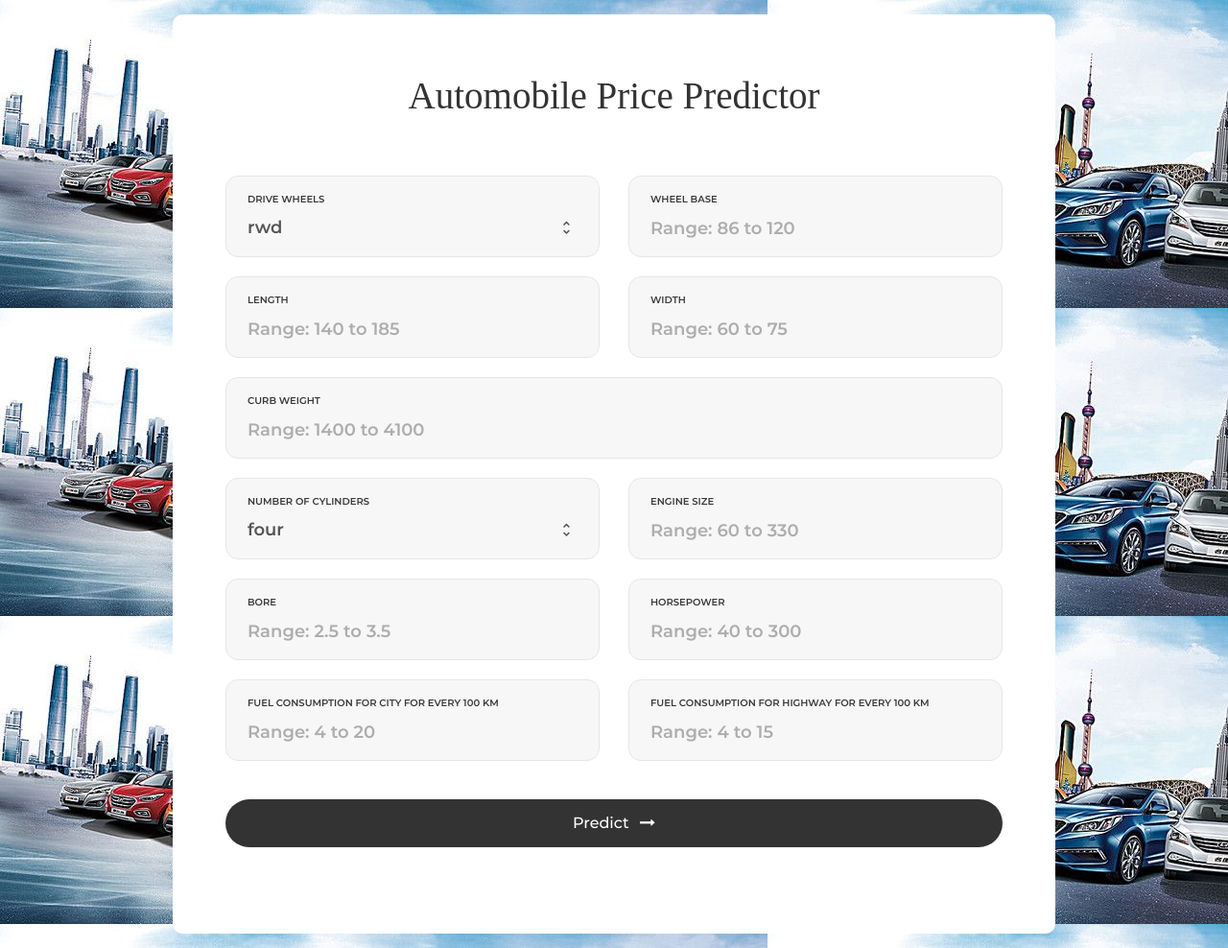
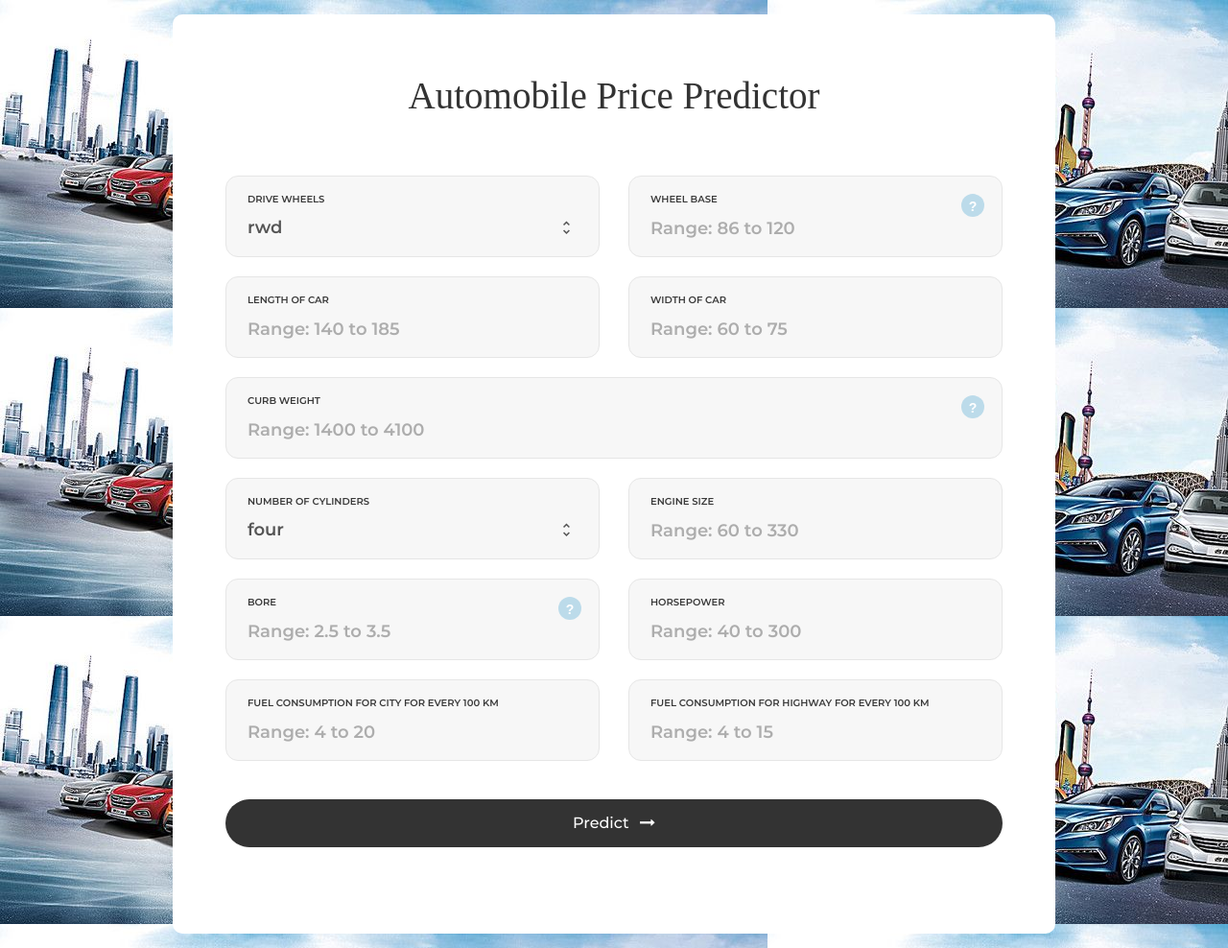
Before and after one commit to Moaz-Morsy/flask_app, a Flask app: page / in a window 1280 px wide. Shown: the whole page at 96% size. Run offline with Flask 2, Linux system fonts and the light colour scheme; parts of the project's set-up code (start-up, migrations or seed data) failed here and were passed over; some libraries are stand-ins or nearby versions; some web fonts are replaced.

Commit message:
Update html and css

```diff
--- a/static/css/main.css
+++ b/static/css/main.css
@@ -727,3 +727,86 @@ textarea.input100 {
     padding: 15px 0px 0 0px;
   }
 }
+/*==================================================================*/
+.help-tip{
+  position: absolute;
+  top: 18px;
+  right: 18px;
+  text-align: center;
+  background-color: #BCDBEA;
+  border-radius: 50%;
+  width: 24px;
+  height: 24px;
+  font-size: 14px;
+  line-height: 26px;
+  cursor: default;
+}
+
+.help-tip:before{
+  content:'?';
+  font-weight: bold;
+  color:#fff;
+}
+
+.help-tip:hover p{
+  display:block;
+  transform-origin: 100% 0%;
+
+  -webkit-animation: fadeIn 0.3s ease-in-out;
+  animation: fadeIn 0.3s ease-in-out;
+
+}
+
+.help-tip p{    /* The tooltip */
+  display: none;
+  text-align: left;
+  background-color: #1E2021;
+  padding: 20px;
+  width: 350px;
+  position: absolute;
+  border-radius: 3px;
+  box-shadow: 1px 1px 1px rgba(0, 0, 0, 0.2);
+  right: -4px;
+  color: #FFF;
+  font-size: 13px;
+  line-height: 1.4;
+}
+
+.help-tip p:before{ /* The pointer of the tooltip */
+  position: absolute;
+  content: '';
+  width:0;
+  height: 0;
+  border:6px solid transparent;
+  border-bottom-color:#1E2021;
+  right:10px;
+  top:-12px;
+}
+
+.help-tip p:after{ /* Prevents the tooltip from being hidden */
+  width:100%;
+  height:40px;
+  content:'';
+  position: absolute;
+  top:-40px;
+  left:0;
+}
+
+/* CSS animation */
+
+@-webkit-keyframes fadeIn {
+  0% {
+      opacity:0;
+      transform: scale(0.6);
+  }
+
+  100% {
+      opacity:100%;
+      transform: scale(1);
+  }
+}
+
+@keyframes fadeIn {
+  0% { opacity:0; }
+  100% { opacity:100%; }
+}
--- a/templates/index.html
+++ b/templates/index.html
@@ -54,21 +54,27 @@
 				<div class="wrap-input100 validate-input bg1 rs1-wrap-input100" data-validate="Enter Wheel Base">
 					<span class="label-input100">Wheel Base</span>
 					<input class="input100" type="text" name="wheel-base" placeholder="Range: 86 to 120">
+					<div class="help-tip">
+						<p>wheelbase is the horizontal distance between the centers of the front and rear wheels.</p>
+					</div>
 				</div>
 
 				<div class="wrap-input100 validate-input bg1 rs1-wrap-input100" data-validate = "Enter Length">
-					<span class="label-input100">Length</span>
+					<span class="label-input100">Length of Car</span>
 					<input class="input100" type="text" name="length" placeholder="Range: 140 to 185">
 				</div>
 
 				<div class="wrap-input100 validate-input bg1 rs1-wrap-input100" data-validate = "Enter Width">
-					<span class="label-input100">Width</span>
+					<span class="label-input100">Width of Car</span>
 					<input class="input100" type="text" name="width" placeholder="Range: 60 to 75">
 				</div>
 
 				<div class="wrap-input100 validate-input bg1" data-validate="Enter Curb Weight">
 					<span class="label-input100">Curb Weight</span>
 					<input class="input100" type="text" name="curb-weight" placeholder="Range: 1400 to 4100">
+					<div class="help-tip">
+						<p>Curb weight is the total mass of a car with standard equipment and all necessary operating consumables.</p>
+					</div>
 				</div>
 
 				<div class="wrap-input100 input100-select bg1 rs1-wrap-input100">
@@ -95,6 +101,9 @@
 				<div class="wrap-input100 validate-input bg1 rs1-wrap-input100" data-validate = "Enter Bore">
 					<span class="label-input100">Bore</span>
 					<input class="input100" type="text" name="bore" placeholder="Range: 2.5 to 3.5">
+					<div class="help-tip">
+						<p>In a piston engine, the bore (or cylinder bore) is the diameter of each cylinder.</p>
+					</div>
 				</div>
 
 				<div class="wrap-input100 validate-input bg1 rs1-wrap-input100" data-validate = "Enter Horsepower">
```
